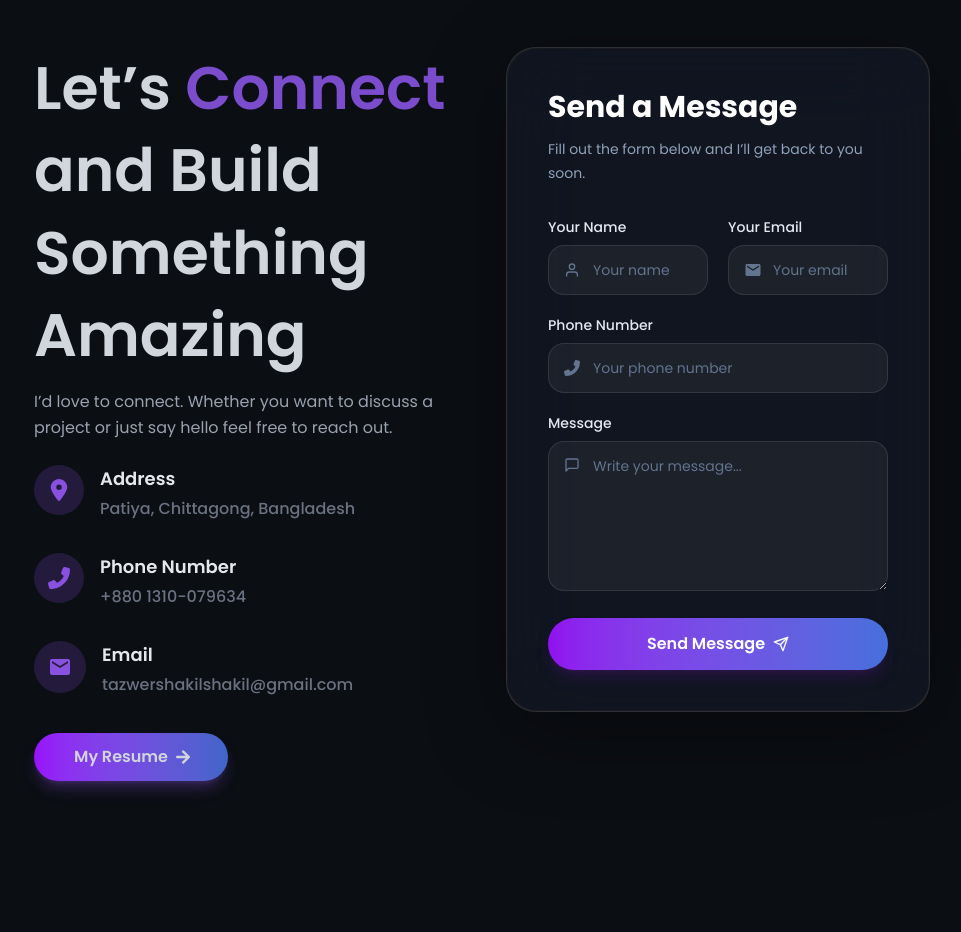
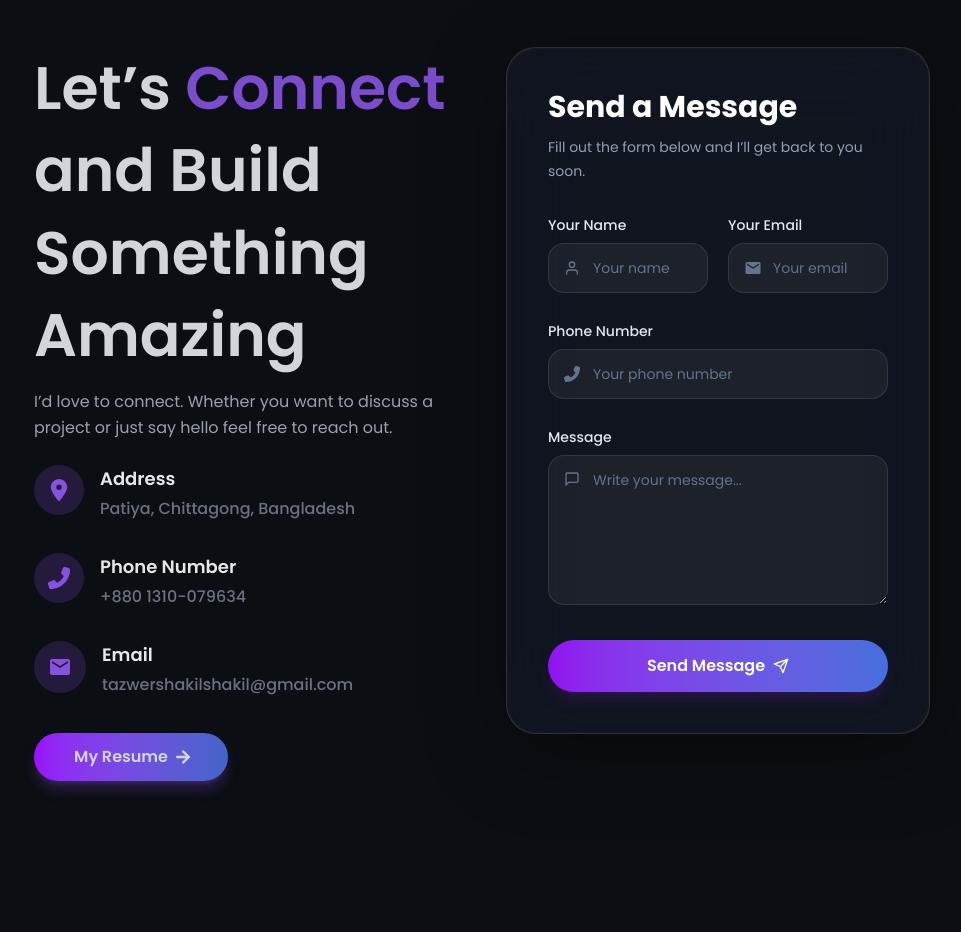
Before and after one commit to sahkil12/My-Portfolio, a React (Vite) app: page / in a window 1280 px wide. Shown: the part 5500-6432 px from the top of the page, without its empty margins (158-1119 px from the left). Built offline with nearby package versions, Linux system fonts and the light colour scheme.

Commit message:
redesign the contect form

```diff
--- a/src/Section/Contact/Contact.jsx
+++ b/src/Section/Contact/Contact.jsx
@@ -47,7 +47,7 @@ const Contact = () => {
           }
      };
 
-     const inputClass = "w-full rounded-2xl border border-white/10 bg-white/5 pl-11 pr-4 py-3.5 text-sm text-white placeholder:text-slate-500 outline-none transition-all duration-300 focus:border-primary/50 focus:bg-white/10 focus:shadow-[0_0_0_4px_rgba(136,81,224,0.12)]"
+     const inputClass = "w-full rounded-2xl border border-white/10 bg-white/5 pl-11 pr-4 py-3.5 text-sm text-white placeholder:text-slate-500 outline-none transition-all duration-300 focus:border-primary/40 focus:bg-white/5 focus:shadow-[0_0_0_4px_rgba(136,81,224,0.12)]"
 
      return (
           <div className="py-24 px-4 lg:px-24 text-gray-300 ">
@@ -172,7 +172,7 @@ const Contact = () => {
                                         <h3 className="text-2xl md:text-3xl font-bold text-white">
                                              Send a Message
                                         </h3>
-                                        <p className="mt-3 text-sm leading-6 text-slate-400">
+                                        <p className="mt-2.5 text-sm leading-6 text-slate-400">
                                              Fill out the form below and I’ll get back to you soon.
                                         </p>
                                    </div>
@@ -180,7 +180,7 @@ const Contact = () => {
                                    <motion.form
                                         ref={formRef}
                                         onSubmit={sendEmail}
-                                        className="space-y-5"
+                                        className="space-y-7"
                                    >
                                         <div className="grid grid-cols-1 md:grid-cols-2 gap-5">
                                              <div>
@@ -231,7 +231,7 @@ const Contact = () => {
                                                   />
                                              </div>
                                         </div>
-
+                                        {/* message */}
                                         <div>
                                              <label className="mb-2 block text-sm font-medium text-slate-200">
                                                   Message
@@ -247,19 +247,19 @@ const Contact = () => {
                                                   ></textarea>
                                              </div>
                                         </div>
-
+                                        {/* time */}
                                         <input
                                              type="hidden"
                                              name="time"
                                              value={new Date().toLocaleString()}
                                         />
-
+                                        {/* button */}
                                         <motion.button
                                              type="submit"
-                                             whileHover={{ y: -2, scale: 1.01 }}
+                                             whileHover={{  scale: 1.01 }}
                                              whileTap={{ scale: 0.98 }}
                                              transition={{ duration: 0.2 }}
-                                             className="group flex w-full items-center justify-center gap-2 rounded-full bg-gradient-to-r from-purple-600/95 to-base-200 px-6 py-3.5 text-base font-semibold text-white shadow-lg shadow-purple-900/30 transition-all duration-300 hover:shadow-xl hover:shadow-primary/20"
+                                             className="group flex w-full items-center justify-center gap-2 rounded-full bg-gradient-to-r from-purple-600/95 to-base-200 px-6 py-3.5 text-base font-semibold text-white shadow-lg shadow-purple-900/30 transition-all duration-200 hover:shadow-xl hover:shadow-primary/10 cursor-pointer"
                                         >
                                              Send Message
                                              <FiSend className="transition-transform duration-300 group-hover:translate-x-1" />
```
